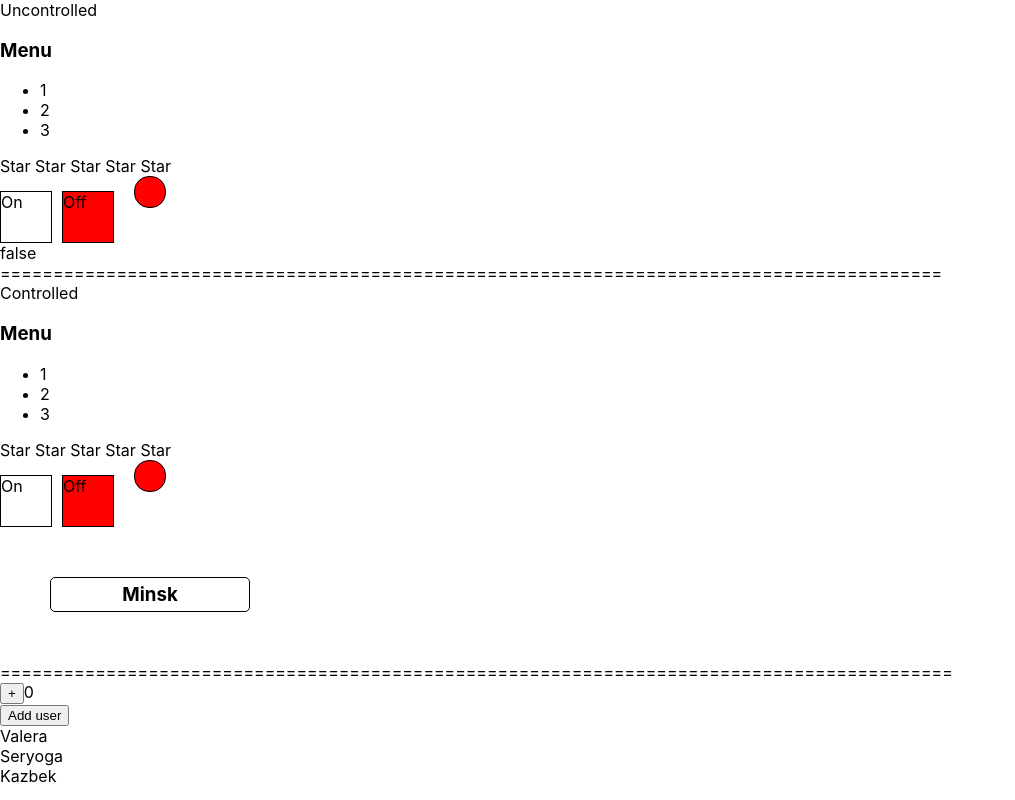
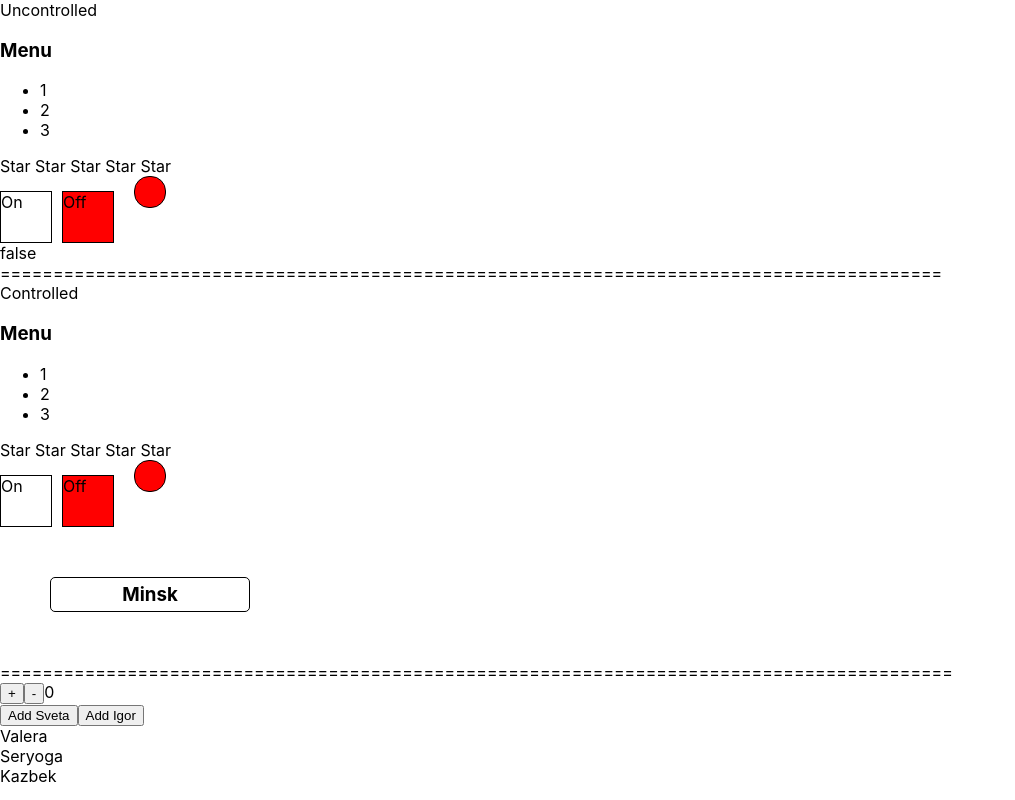
Before and after one commit to iForced/trainingStand, a React (Create React App) app: page / in a window 1280 px wide. Shown: the whole page, without its empty margins (0-1015 px from the left). Built offline with nearby package versions, Linux system fonts and the light colour scheme.

Commit message:
try useReducer instead useState in ReactMemoDemo component and create reducers for it

```diff
--- a/src/components/ReactMemoDemo/ReactMemoDemo.tsx
+++ b/src/components/ReactMemoDemo/ReactMemoDemo.tsx
@@ -1,38 +1,42 @@
 import React, {useReducer, useState} from "react";
-import {memoDemoReducer} from "./memoDemoReducer";
+import {counterReducer} from "./counterReducer";
+import {usersReducer} from "./usersReducer";
 
 export const ReactMemoDemo = () => {
-    const [counter, setCounter] = useState<number>(0)
-    const [users, setUsers] = useState<Array<string>>(['Valera', 'Seryoga', 'Kazbek'])
+    const [counter, dispatchCounter] = useReducer(counterReducer, 0)
+    const [users, dispatchUsers] = useReducer(usersReducer, ['Valera', 'Seryoga', 'Kazbek'])
     return (
         <div>
-            <MemoCounter counter={counter} onClick={setCounter} />
-            <MemoUsers users={users} onClick={setUsers} />
+            <MemoCounter counter={counter} onClick={dispatchCounter} />
+            <MemoUsers users={users} onClick={dispatchUsers} />
         </div>
     )
 }
 
-const Counter = (props: {counter: number, onClick: (newCounter: number) => void}) => {
+const Counter = (props: {counter: number, onClick: (action: {type: 'ADD' | 'SUB'}) => void}) => {
     console.log('counter rendered')
     return (
         <div>
-            <button onClick={() => props.onClick(props.counter + 1)}>+</button>
+            <button onClick={() => props.onClick({type: 'ADD'})}>+</button>
+            <button onClick={() => props.onClick({type: 'SUB'})}>-</button>
             {props.counter}
         </div>
     )
 }
 const MemoCounter = React.memo(Counter)
 
-const Users = (props: {users: Array<string>, onClick: (updatedUsers: Array<string>) => void}) => {
+const Users = (props: {users: Array<string>, onClick: (action: {type: 'ADD_SVETA' | 'ADD_IGOR'}) => void}) => {
     console.log('users rendered')
-    const addUser = () => {
-        const updatedUsers = [...props.users, 'Sveta']
-        props.onClick(updatedUsers)
+    const addUser = (name: string) => {
+        name === 'Sveta'
+            ? props.onClick({type: "ADD_SVETA"})
+            : props.onClick({type: "ADD_IGOR"})
     }
     const usersElements = props.users.map((u, i) => <div key={i}>{u}</div>)
     return (
         <div>
-            <button onClick={addUser}>Add user</button>
+            <button onClick={() => addUser('Sveta')}>Add Sveta</button>
+            <button onClick={() => addUser('Igor')}>Add Igor</button>
             {usersElements}
         </div>
     )
--- /dev/null
+++ b/src/components/ReactMemoDemo/counterReducer.ts
@@ -0,0 +1,10 @@
+export const counterReducer = (state: number, action: {type: 'ADD' | 'SUB'}) => {
+    switch (action.type) {
+        case 'ADD':
+            return state + 1
+        case 'SUB':
+            return state - 1
+        default:
+            return state
+    }
+}
--- a/src/components/ReactMemoDemo/memoDemoReducer.ts
+++ /dev/null
@@ -1,3 +0,0 @@
-export const memoDemoReducer = (state: any, action: any) => {
-
-}
--- /dev/null
+++ b/src/components/ReactMemoDemo/usersReducer.ts
@@ -0,0 +1,10 @@
+export const usersReducer = (state: Array<string>, action: {type: 'ADD_SVETA' | 'ADD_IGOR'}) => {
+    switch (action.type) {
+        case "ADD_SVETA":
+            return [...state, 'Sveta']
+        case "ADD_IGOR":
+            return [...state, 'Igor']
+        default:
+            return state
+    }
+}
```
